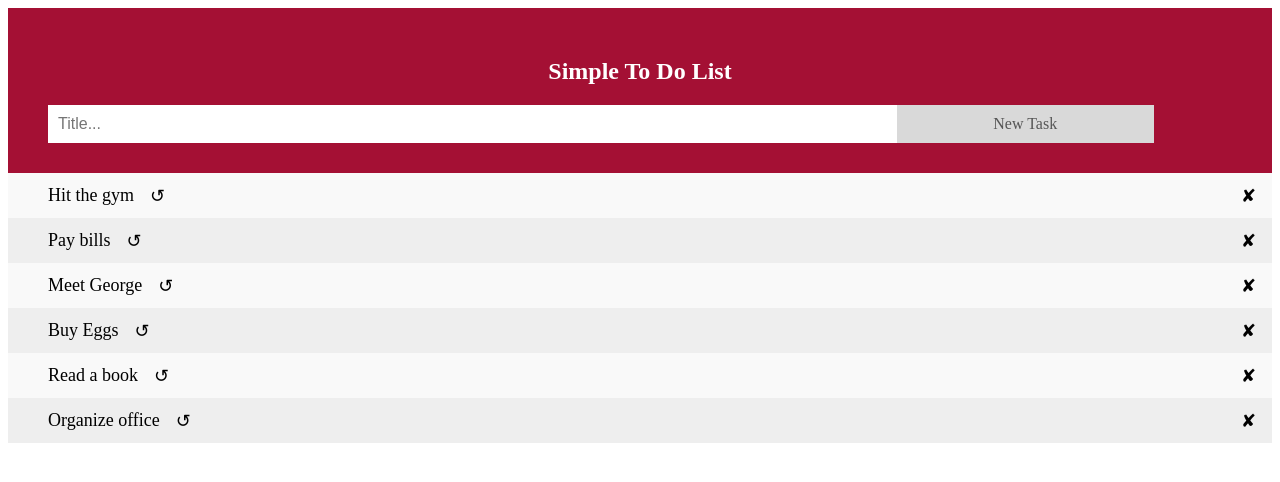
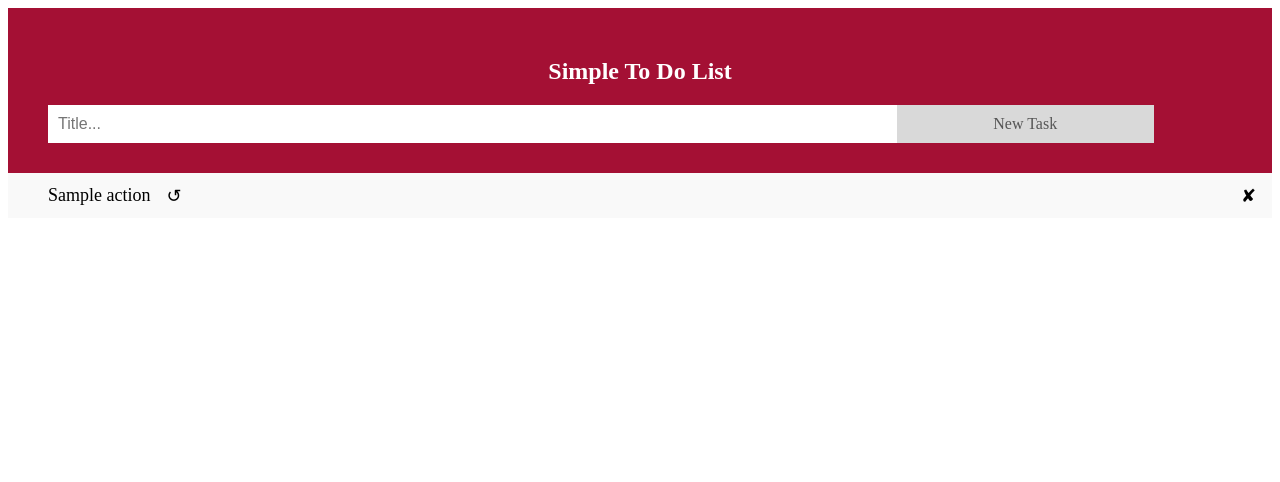
Before and after one commit to fyeung86/eztodo, a Flask app: page / in a window 1280 px wide. Shown: the top 482 px of the page. Run offline with Flask 2, Linux system fonts and the light colour scheme; a database or web service that is not in the repository returns one stand-in record (values such as "Sample title"); data that the repository does not hold is empty; some libraries are stand-ins or nearby versions.

Commit message:
another bug.

```diff
--- a/app-server/app/templates/index.html
+++ b/app-server/app/templates/index.html
@@ -161,13 +161,15 @@ input {
  * Deletes a <li> task when clicking on the "X" button
  */
 function deleteTask (liTag) {
-    var taskId = liTag.id;
+    var taskId = liTag.attr('id');
     $.ajax({
       url: '/taskop',
       method: 'POST',
       contentType: 'application/json; charset=utf-8',
       dataType: 'json',
-      data: JSON.stringify({ op: "DELETE", task_id: taskId})
+      data: JSON.stringify({ op: "DELETE",
+                             action: "Some Action",
+                             task_id: parseInt(taskId)})
     })
     .done(function (result) {
       liTag.remove();
--- a/app-server/app/views.py
+++ b/app-server/app/views.py
@@ -9,15 +9,7 @@ service = APIService()
 
 @app.route('/')
 def home():
-    #tasks = service.all_tasks()
-    tasks = [
-            {'action': 'Hit the gym'},
-            {'action': 'Pay bills'},
-            {'action': 'Meet George'},
-            {'action': 'Buy Eggs'},
-            {'action': 'Read a book'},
-            {'action': 'Organize office'}
-    ]
+    tasks = service.all_tasks()
     return render_template('index.html', tasks=tasks)
 
 @app.route('/remove_task', methods=['POST'])
@@ -32,12 +24,12 @@ def update_task():
 
 @app.route('/taskop', methods=['POST'])
 def task_operation():
-    log.debug('Adding task')
     if (not request.json
             or 'op' not in request.json
             or 'action' not in request.json):
         abort(400)
 
+    log.debug('Task Operation %s', request.json)
     op = request.json['op']
     if op == 'ADD':
         action = request.json['action']
```
